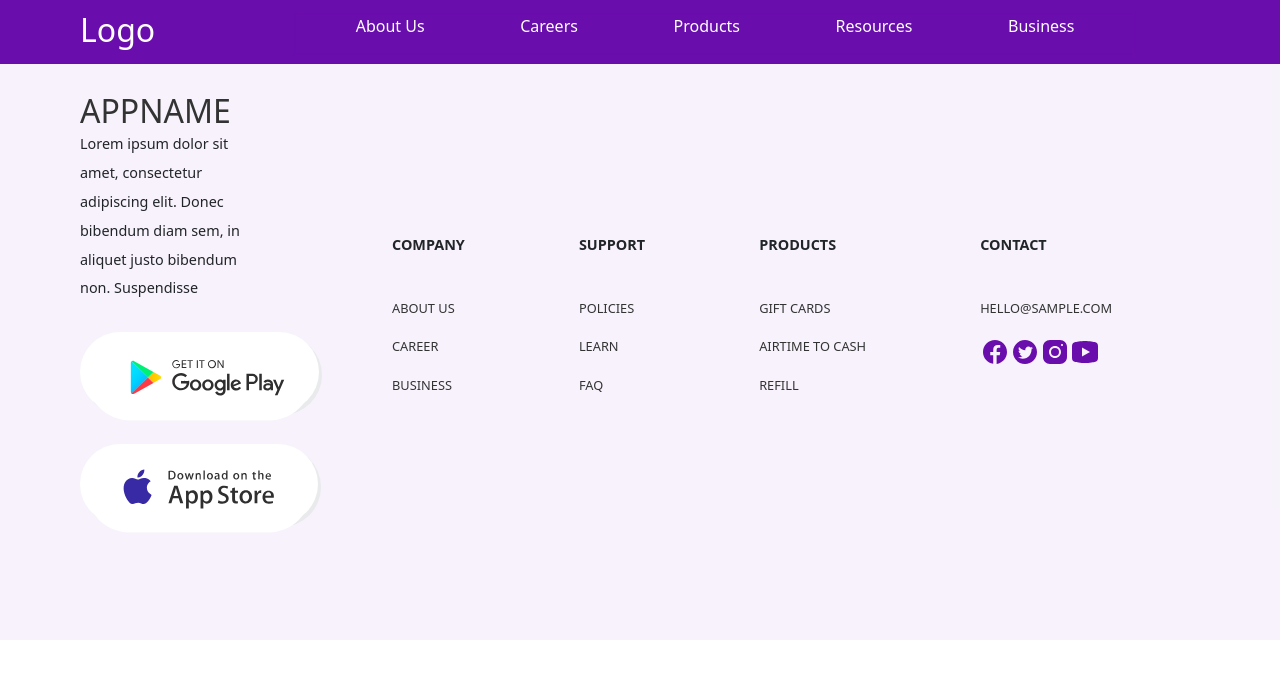
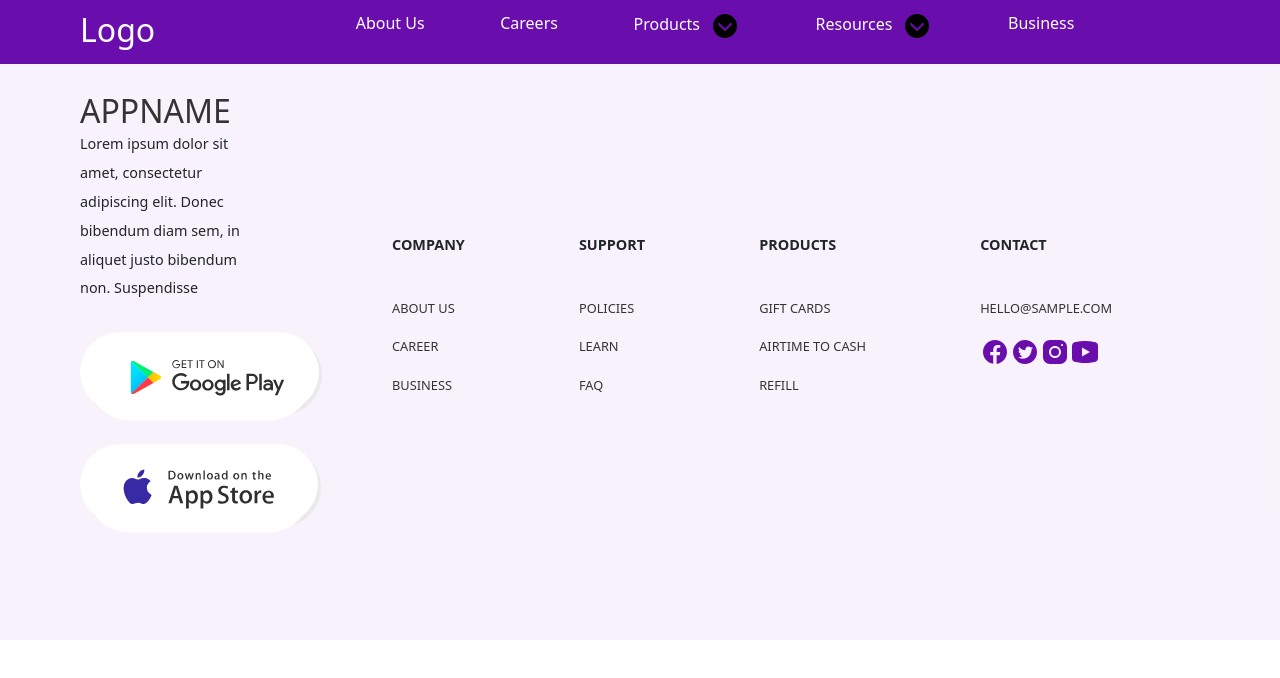
Before and after one commit to PrincessMaggy/landing_page2, a React (Create React App) app: page /about in a window 1280 px wide. Shown: the top 678 px of the page. Built offline with nearby package versions, Linux system fonts and the light colour scheme.

Commit message:
nav menu-icon

```diff
--- a/src/components/Nav.js
+++ b/src/components/Nav.js
@@ -4,6 +4,7 @@ import {BiMenuAltRight} from 'react-icons/bi';
 import {AiOutlineClose} from 'react-icons/ai';
 import {Link} from 'react-router-dom';
 import {motion, AnimatePresence} from 'framer-motion'
+import arrow from '../img/arrow-down.png'
 
 function Nav() {
 const [menu, setMenu] = useState(false);
@@ -134,7 +135,9 @@ const item={
                           ease:"easeInOut",
                           delay:.6
                         }
-                    }}><Link  className='navlink' to="/products">Products</Link> </motion.li>
+                    }}><Link  className='navlink' to="/products">Products</Link>
+                    <img src={arrow} alt="arrow" className='arrow'/>
+                   </motion.li>
 
 
                 <motion.li
@@ -149,7 +152,10 @@ const item={
                           ease:"easeInOut",
                           delay:.6
                         }
-                    }}><Link  className='navlink' to="/products">Resources</Link> </motion.li>
+                    }}><Link  className='navlink' to="/products">Resources</Link>
+                                        <img src={arrow} className="arrow" alt="arrow"/>
+
+                   </motion.li>
 
 
                 <motion.li
--- a/src/styles/_nav.scss
+++ b/src/styles/_nav.scss
@@ -127,3 +127,10 @@ nav{
     }
 
 }
+
+.arrow{
+    background-color: rgb(106, 13, 173) !important;
+    margin-left: 10px;
+    border-radius: 50%;
+    color: white;
+}
```
Also changed, not shown: src/img/arrow-down.png (added).
